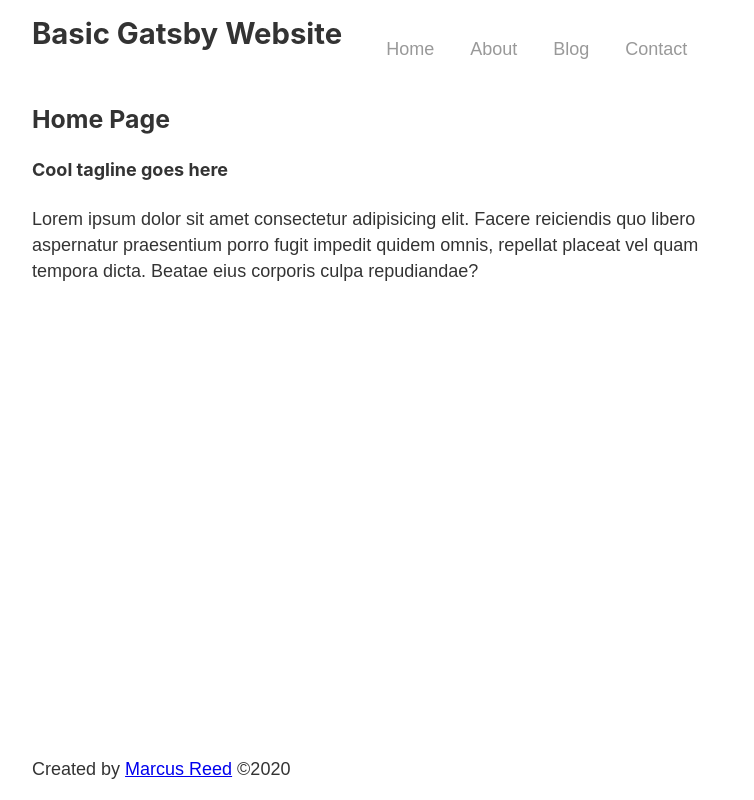
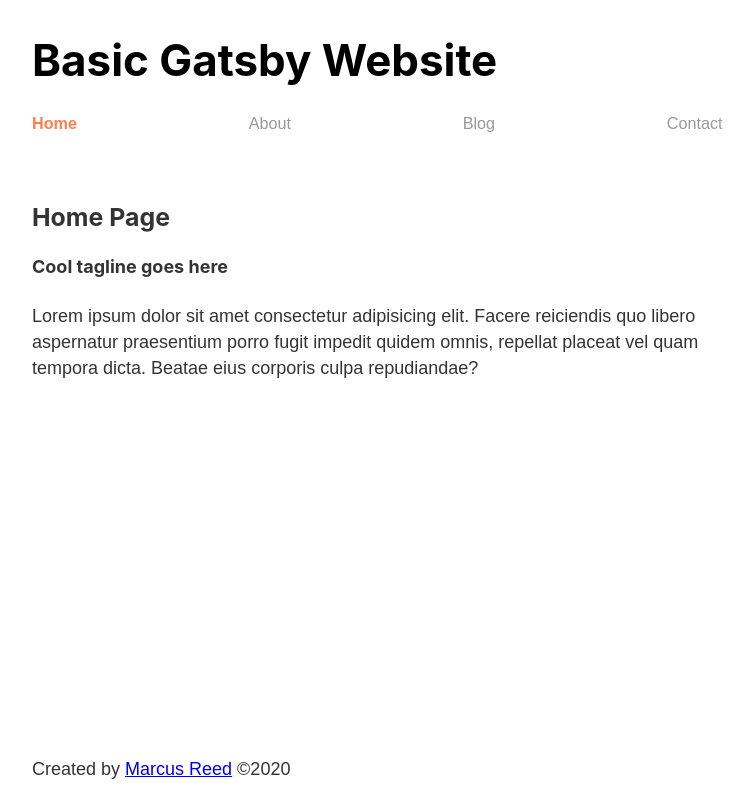
Before and after one commit to aspiringpro/basic-gatsby-site, a Gatsby site: page / in a window 1280 px wide. Shown: the whole page, without its empty margins (251-1005 px from the left). Built offline with nearby package versions, Linux system fonts and the light colour scheme; Gatsby itself is replaced by a stand-in of ours.

Commit message:
topnav styling done

```diff
--- a/src/components/header.js
+++ b/src/components/header.js
@@ -4,14 +4,15 @@ import headerStyles from "./header.module.scss"
 
 const Header = () => {
     return (
-        <header>
-            <h2>Basic Gatsby Website</h2>
+        <header className={headerStyles.header}>
+            <h2>
+                <Link className={headerStyles.title} to="/">Basic Gatsby Website</Link></h2>
             <nav>
-                <ul>
-                    <li><Link to="/" className={headerStyles.link}>Home</Link></li>
-                    <li><Link to="/about" className={headerStyles.link}>About</Link></li>
-                    <li><Link to="/blog" className={headerStyles.link}>Blog</Link></li>
-                    <li><Link to="/contact" className={headerStyles.link}>Contact</Link></li>
+                <ul className={headerStyles.navList}>
+                    <li><Link to="/" className={headerStyles.navItem} activeClassName={headerStyles.activeNavItem}>Home</Link></li>
+                    <li><Link to="/about" className={headerStyles.navItem} activeClassName={headerStyles.activeNavItem}>About</Link></li>
+                    <li><Link to="/blog" className={headerStyles.navItem} activeClassName={headerStyles.activeNavItem}>Blog</Link></li>
+                    <li><Link to="/contact" className={headerStyles.navItem} activeClassName={headerStyles.activeNavItem}>Contact</Link></li>
 
                 </ul>
             </nav>
--- a/src/components/header.module.scss
+++ b/src/components/header.module.scss
@@ -1,26 +1,33 @@
-.link {
-    color: #999999;
+.header {
+    padding: 1rem 0 3rem;
+}
+
+.title {
+    color: black;
+    font-size: 1.5em;
     text-decoration: none;
-}
-.link:active {
-    color: coral;
-    text-decoration: underline;
 }
 
 
-header{
-    display: flex;
-    flex-direction: row;
 
-}
-ul {
-    display: flex;
-    flex-direction: row;
-    list-style-type: none;
-
+.navItem {
+    color: #999999;
+    font-size: .9rem;
+    margin-right: 1.3rem;
+    text-decoration: none;
 }
 
-li {
-    margin: 1em;
-
+.navItem:hover {
+    color: coral;
+    font-weight: bold;
 }
+.activeNavItem {
+    color: coral;
+    font-weight: bold;
+}
+.navList {
+    display: flex;
+    justify-content: space-between;
+    list-style-type: none;
+    margin: 0;
+}
--- a/src/components/layout.js
+++ b/src/components/layout.js
@@ -11,7 +11,7 @@ const Layout = (props) => {
     return (
         <div className={layoutStyles.container}>
             <div className={layoutStyles.content}>
-                <Header/>
+                <Header className={layoutStyles.header}/>
                 {props.children}
             </div>
             <Footer/>
--- a/src/components/layout.module.scss
+++ b/src/components/layout.module.scss
@@ -11,3 +11,8 @@
 .content {
     flex-grow: 1;
 }
+
+.header {
+    position: absolute;
+    bottom: 0;
+}
```
